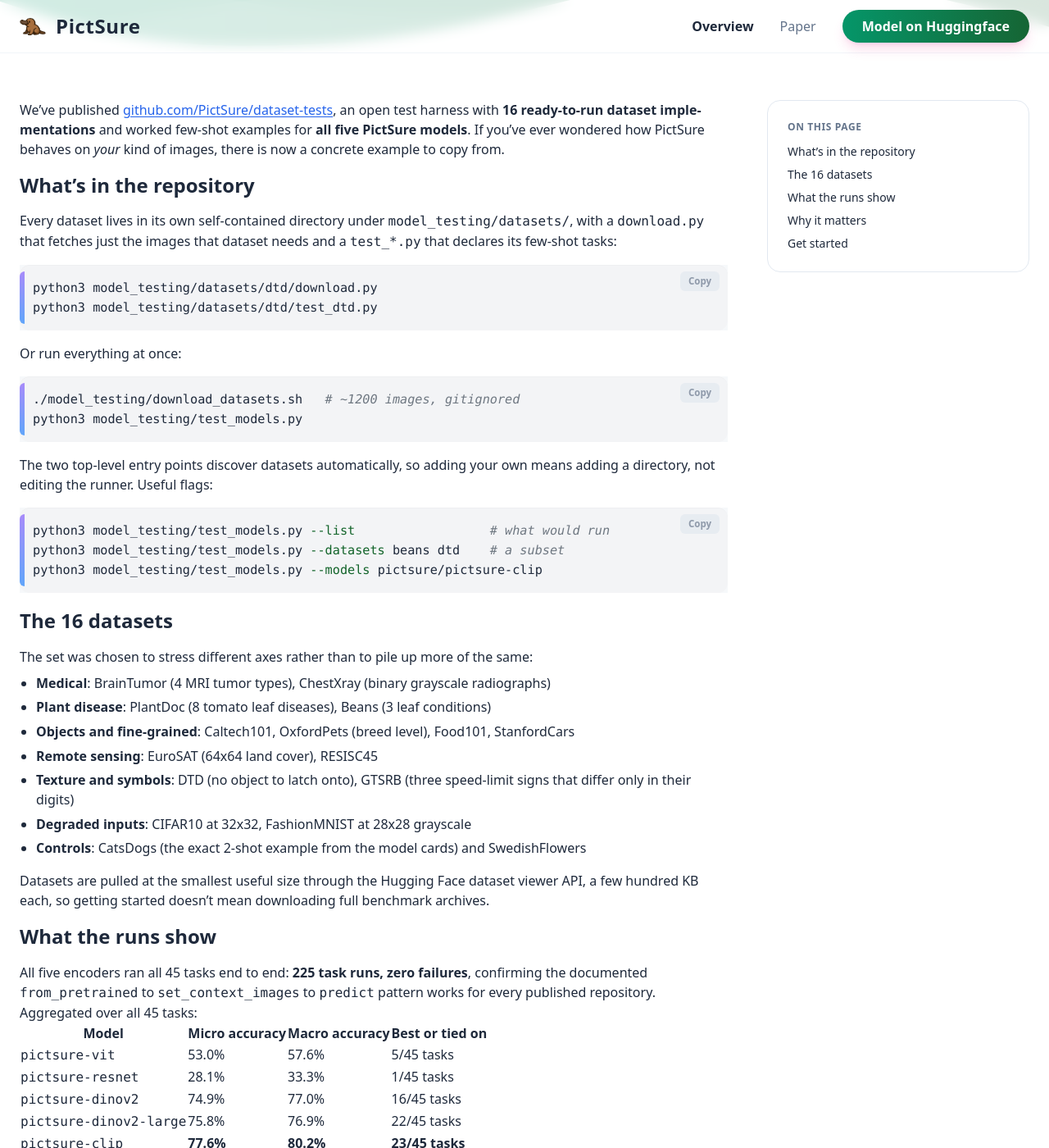
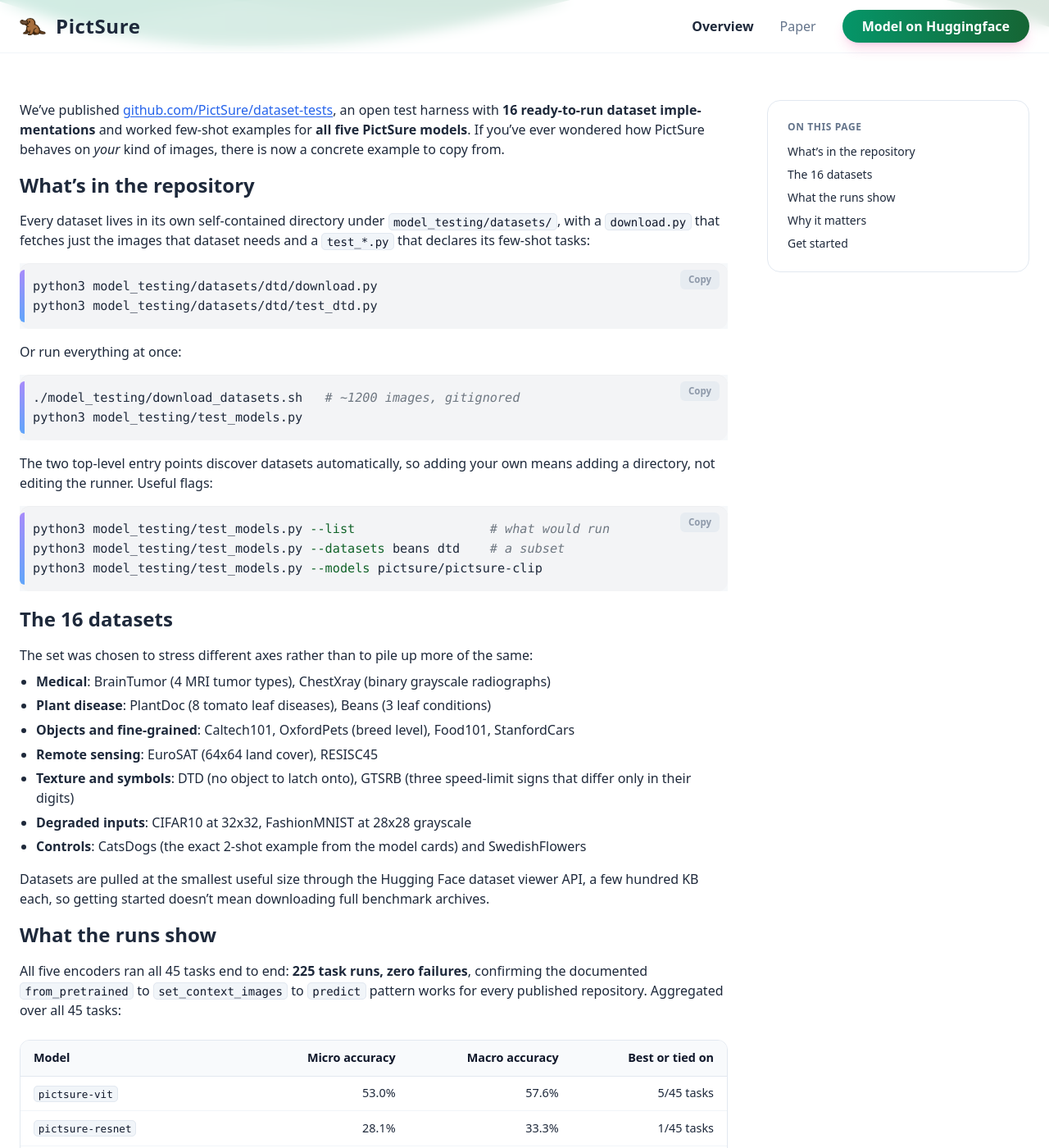
Before and after one commit to PictSure/pictsure.github.io, a Jekyll site: the page built from _articles/datasettests.md, in a window 1280 px wide and 1400 px high, scrolled down 375 px. Shown: the whole window at 82% size. Built offline with Jekyll 4.4.1, drawn with Linux system fonts in a browser that asks for light colours; nearby versions of some CDN libraries; comment, search, counter and statistics services are not loaded.

Commit message:
Improve article table styling and overflow
Refines article presentation by adding right-aligned numeric columns in the dataset results table, introducing polished inline-code and table styles, and wrapping post tables in a `.table-wrap` container via `site.js` so wide tables scroll horizontally without breaking borders, layout, or rounded corners.

```diff
--- a/_articles/datasettests.md
+++ b/_articles/datasettests.md
@@ -50,7 +50,7 @@ Datasets are pulled at the smallest useful size through the Hugging Face dataset
 All five encoders ran all 45 tasks end to end: **225 task runs, zero failures**, confirming the documented `from_pretrained` to `set_context_images` to `predict` pattern works for every published repository. Aggregated over all 45 tasks:
 
 | Model | Micro accuracy | Macro accuracy | Best or tied on |
-|---|---|---|---|
+|---|---:|---:|---:|
 | `pictsure-vit` | 53.0% | 57.6% | 5/45 tasks |
 | `pictsure-resnet` | 28.1% | 33.3% | 1/45 tasks |
 | `pictsure-dinov2` | 74.9% | 77.0% | 16/45 tasks |
--- a/assets/css/site.css
+++ b/assets/css/site.css
@@ -152,14 +152,89 @@
   display: block;
 }
 
-/* Tables: allow horizontal scrolling within the article instead of overflowing the page */
+/* Inline code (outside of fenced blocks) */
+#post-body :not(pre) > code {
+  font-family: ui-monospace, SFMono-Regular, Menlo, Monaco, 'Roboto Mono', 'Courier New', monospace;
+  font-size: 0.875em;
+  background: #f1f5f9;      /* slate-100 */
+  color: #0f172a;           /* slate-900 */
+  padding: 0.12em 0.38em;
+  border-radius: 5px;
+  border: 1px solid #e2e8f0;
+}
+
+/* Tables: scroll horizontally inside the article rather than overflowing the page.
+   .table-wrap is added around every article table by site.js. */
+#post-body .table-wrap {
+  overflow-x: auto;
+  -webkit-overflow-scrolling: touch;
+  margin: 1.5rem 0;
+}
+
 #post-body table {
   width: 100%;
-  max-width: 100%;
-  border-collapse: collapse;
-  display: block;
-  overflow: auto;
-  -webkit-overflow-scrolling: touch;
+  border-collapse: separate;  /* separate + border-spacing:0 so border-radius applies */
+  border-spacing: 0;
+  border: 1px solid #e2e8f0;  /* slate-200 */
+  border-radius: 12px;
+  overflow: hidden;           /* clip cell backgrounds to the rounded corners */
+  font-size: 0.9rem;
+  line-height: 1.45;
+  margin: 1.5rem 0;
+  font-variant-numeric: tabular-nums;  /* digits line up across rows */
+}
+
+#post-body .table-wrap > table {
+  margin: 0;                  /* the wrapper owns the vertical rhythm */
+  min-width: 100%;
+  width: auto;                /* let wide tables scroll instead of squashing */
+}
+
+#post-body thead th {
+  background: #f8fafc;        /* slate-50 */
+  color: #0f172a;
+  font-weight: 600;
+  text-align: left;
+  white-space: nowrap;
+  padding: 0.7rem 1rem;
+  border-bottom: 1px solid #e2e8f0;
+}
+
+#post-body tbody td {
+  padding: 0.65rem 1rem;
+  border-bottom: 1px solid #f1f5f9;  /* slate-100 */
+  vertical-align: top;
+}
+
+#post-body tbody tr:last-child td {
+  border-bottom: 0;
+}
+
+#post-body tbody tr:hover td {
+  background: #f8fafc;
+}
+
+/* First column reads as the row label */
+#post-body tbody td:first-child {
+  font-weight: 500;
+  color: #0f172a;
+}
+
+/* Code spans sit inside tight cells, so drop the chrome and keep them compact */
+#post-body th :not(pre) > code,
+#post-body td :not(pre) > code {
+  background: transparent;
+  border: 0;
+  padding: 0;
+  font-size: 0.9em;
+  color: #334155;             /* slate-700 */
+  white-space: nowrap;        /* keep model names on one line in a cell */
+}
+
+/* Emphasised (best) values: markdown ** ** inside a cell */
+#post-body td strong {
+  font-weight: 700;
+  color: #047857;             /* emerald-700, matches the site accent */
 }
 
 /* Keep code blocks scrollable but not wider than container */
--- a/assets/js/site.js
+++ b/assets/js/site.js
@@ -44,6 +44,17 @@
     });
   });
 
+  // Wrap article tables so wide ones scroll horizontally instead of
+  // overflowing the page. Keeps the table itself display:table so column
+  // widths, borders and rounded corners still work.
+  document.querySelectorAll('#post-body table').forEach(table => {
+    if (table.parentElement && table.parentElement.classList.contains('table-wrap')) return;
+    const wrap = document.createElement('div');
+    wrap.className = 'table-wrap';
+    table.parentNode.insertBefore(wrap, table);
+    wrap.appendChild(table);
+  });
+
   // Horizontal scroller buttons on home
   const scroller = document.getElementById('cards');
   const prev = document.getElementById('prevBtn');
```
